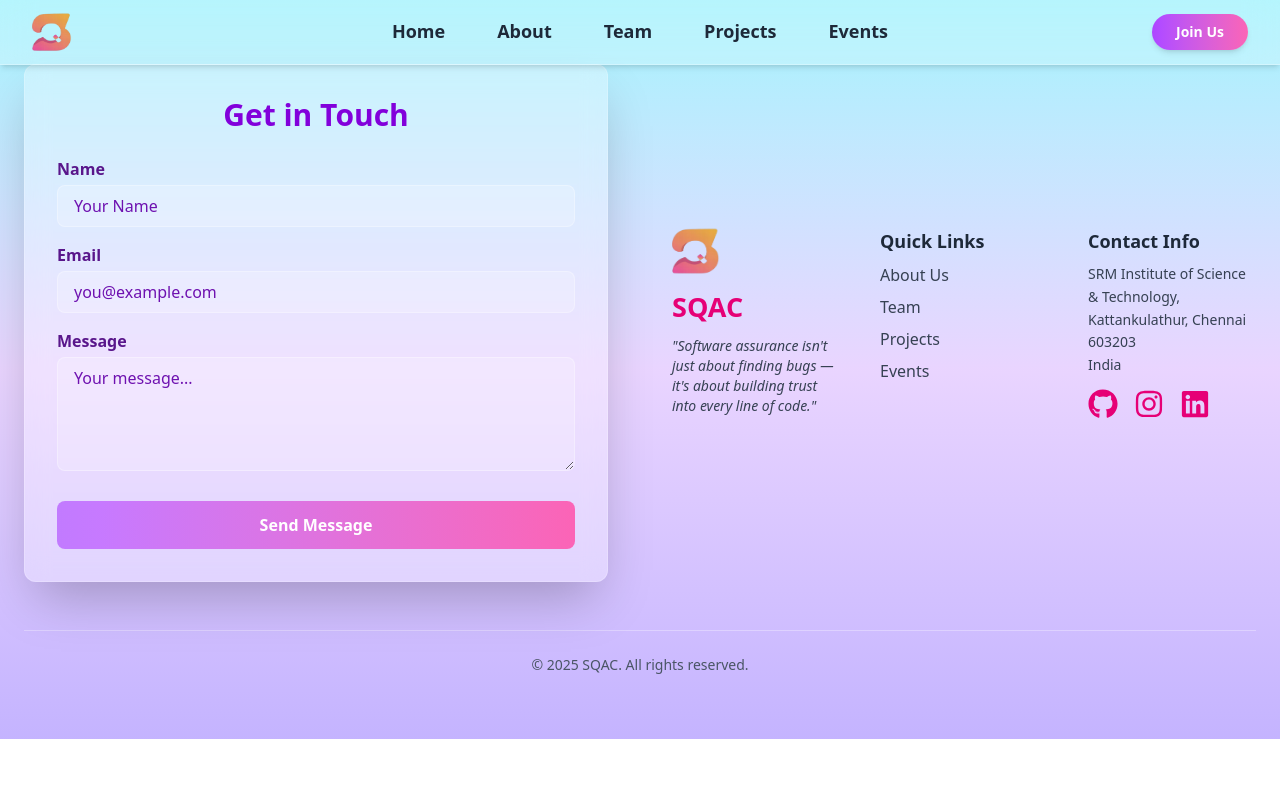
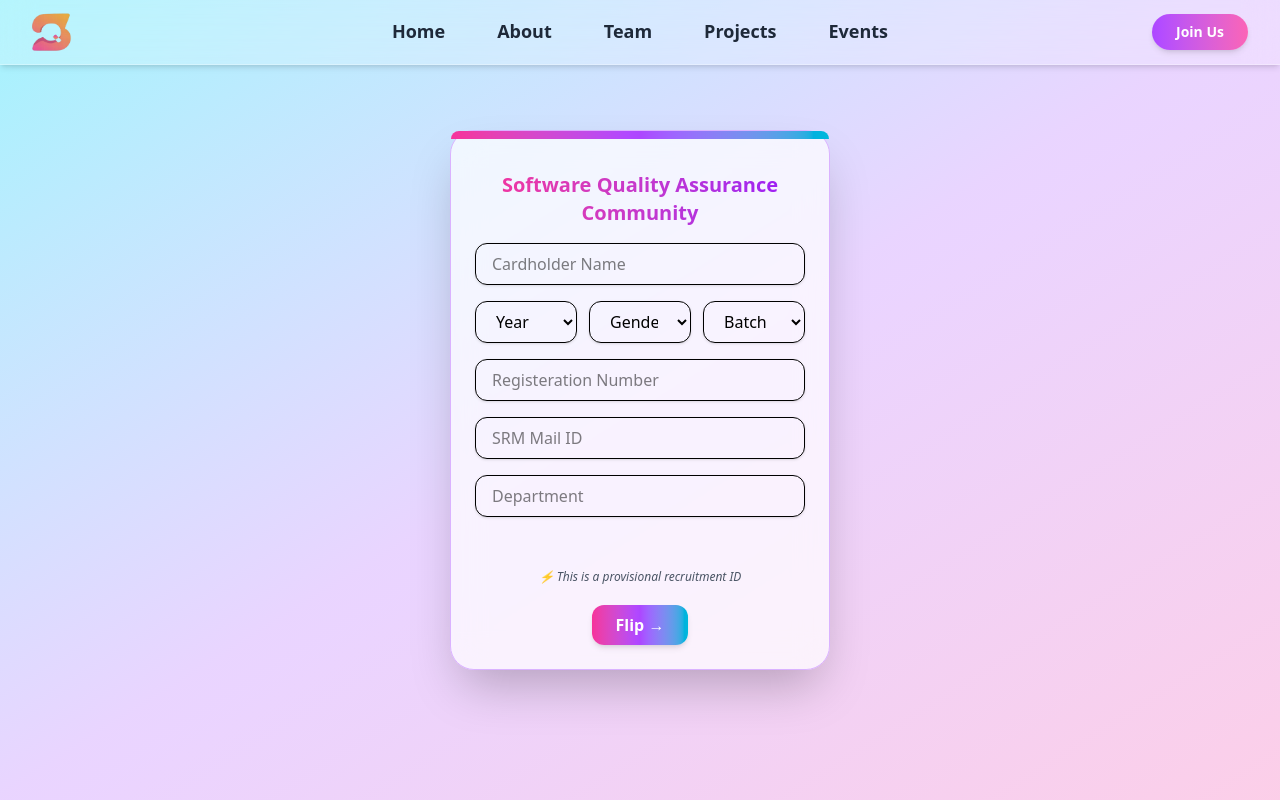
Before and after one commit to SQAC-Tech/sqac-website, a React (Vite) app in the folder Frontend/: page /recruitment in a window 1280 px wide. Shown: the top 800 px of the page. Built offline with nearby package versions, Linux system fonts and the light colour scheme; a web font is replaced by a local one.

Commit message:
Feat: Made the basic form for recruitment with backend integerated

```diff
--- a/Frontend/package.json
+++ b/Frontend/package.json
@@ -27,6 +27,7 @@
     "motion": "^12.23.0",
     "mui": "^0.0.1",
     "react": "^19.1.0",
+    "react-card-flip": "^1.2.3",
     "react-dom": "^19.1.0",
     "react-icons": "^5.5.0",
     "react-router-dom": "^7.6.3",
--- /dev/null
+++ b/Frontend/src/components/JoinUs/IDCardForm.jsx
@@ -0,0 +1,261 @@
+import { useState } from "react";
+import ReactCardFlip from "react-card-flip";
+
+const IDCardForm = () => {
+  const [isFlipped, setIsFlipped] = useState(false);
+  const [formData, setFormData] = useState({
+    cardholderName: "",
+    year: "",
+    gender: "",
+    batch: "",
+    raNumber: "",
+    srmMailId: "",
+    department: "",
+    coreDomain: "",
+    subDomain: "",
+    mobileNumber: "",
+    githubId: "",
+    linkedinId: "",
+  });
+
+  const handleFlip = () => {
+    setIsFlipped(!isFlipped);
+  };
+
+  const handleChange = (e) => {
+    setFormData({
+      ...formData,
+      [e.target.name]: e.target.value,
+    });
+  };
+  const subdomainOptions = {
+    Technical: ["Web Development", "AI/ML", "App Development"],
+    Corporate: ["Sponsorship", "Events", "Media"],
+  };
+
+  const handleSubmit = async () => {
+    try {
+      const res = await fetch(
+        "https://recruitement-demo.onrender.com/apply",
+        {
+          method: "POST",
+          headers: {
+            "Content-Type": "application/json",
+          },
+          body: JSON.stringify(formData),
+        }
+      );
+
+      if (res.ok) {
+        alert("Form Submitted Successfully!");
+        setFormData({
+          cardholderName: "",
+          year: "",
+          gender: "",
+          batch: "",
+          raNumber: "",
+          srmMailId: "",
+          department: "",
+          coreDomain: "",
+          subDomain: "",
+          mobileNumber: "",
+          githubId: "",
+          linkedinId: "",
+        });
+        setIsFlipped(false);
+      } else {
+        alert("Failed to Submit Form. Try again!");
+      }
+    } catch (error) {
+      console.error(error);
+      alert("Internal Server error. Please try again later.");
+    }
+  };
+
+  return (
+    <div className="flex justify-center items-center min-h-screen bg-gradient-to-br from-cyan-200 via-purple-200 to-pink-200">
+      <ReactCardFlip isFlipped={isFlipped} flipDirection="horizontal">
+        {/* Front Side */}
+        <div className="relative w-[380px] h-[540px] rounded-3xl shadow-2xl p-6 flex flex-col items-center border border-purple-300 bg-white/70 backdrop-blur-lg">
+          <div className="absolute top-0 left-0 w-full h-2 rounded-t-3xl bg-gradient-to-r from-pink-500 via-purple-500 to-cyan-500"></div>
+          <h2 className="text-xl font-extrabold text-transparent bg-clip-text bg-gradient-to-r from-pink-500 to-purple-600 mt-4 mb-4 text-center">
+            Software Quality Assurance Community
+          </h2>
+
+          <input
+            type="text"
+            name="cardholderName"
+            value={formData.cardholderName}
+            onChange={handleChange}
+            placeholder="Cardholder Name"
+            className="w-full mb-4 px-4 py-2 border rounded-xl shadow-sm focus:outline-none focus:ring-2 focus:ring-purple-400"
+          />
+
+          <div className="flex w-full mb-4 gap-3">
+            <select
+              name="year"
+              value={formData.year}
+              onChange={handleChange}
+              className="w-1/2 px-4 py-2 border rounded-xl shadow-sm focus:outline-none focus:ring-2 focus:ring-purple-400"
+            >
+              <option value="">Year</option>
+              <option value="1">1st</option>
+              <option value="2">2nd</option>
+            </select>
+
+            <select
+              name="gender"
+              value={formData.gender}
+              onChange={handleChange}
+              className="w-1/2 px-4 py-2 border rounded-xl shadow-sm focus:outline-none focus:ring-2 focus:ring-purple-400"
+            >
+              <option value="">Gender</option>
+              <option value="Male">Male</option>
+              <option value="Female">Female</option>
+            </select>
+
+            <select
+              name="batch"
+              value={formData.batch}
+              onChange={handleChange}
+              className="w-1/2 px-4 py-2 border rounded-xl shadow-sm focus:outline-none focus:ring-2 focus:ring-purple-400"
+            >
+               <option value="">Batch</option>
+              <option value="1">Batch 1</option>
+              <option value="2">Batch 2</option>
+            </select>
+          </div>
+
+          <input
+            type="text"
+            name="raNumber"
+            value={formData.raNumber}
+            onChange={handleChange}
+            placeholder="Registeration Number"
+            className="w-full mb-4 px-4 py-2 border rounded-xl shadow-sm focus:outline-none focus:ring-2 focus:ring-purple-400"
+          />
+
+          <input
+            type="email"
+            name="srmMailId"
+            value={formData.srmMailId}
+            onChange={handleChange}
+            placeholder="SRM Mail ID"
+            className="w-full mb-4 px-4 py-2 border rounded-xl shadow-sm focus:outline-none focus:ring-2 focus:ring-purple-400"
+          />
+
+          <input
+            type="text"
+            name="department"
+            value={formData.department}
+            onChange={handleChange}
+            placeholder="Department"
+            className="w-full mb-6 px-4 py-2 border rounded-xl shadow-sm focus:outline-none focus:ring-2 focus:ring-purple-400"
+          />
+
+          <p className="text-xs text-gray-600 italic text-center mt-auto">
+            ⚡ This is a provisional recruitment ID
+          </p>
+
+          <button
+            onClick={handleFlip}
+            className="mt-5 px-6 py-2 rounded-xl bg-gradient-to-r from-pink-500 via-purple-500 to-cyan-500 text-white font-semibold shadow-md hover:shadow-lg hover:scale-105 transition-transform"
+          >
+            Flip →
+          </button>
+        </div>
+
+        {/* Back Side */}
+        <div className="relative w-[380px] h-[540px] rounded-3xl shadow-2xl p-6 flex flex-col items-center border border-purple-300 bg-white/70 backdrop-blur-lg">
+          <div className="absolute top-0 left-0 w-full h-2 rounded-t-3xl bg-gradient-to-r from-cyan-500 via-purple-500 to-pink-500"></div>
+
+          <h2 className="text-xl font-extrabold text-transparent bg-clip-text bg-gradient-to-r from-cyan-500 to-purple-600 mt-3 mb-4 text-center">
+            Software Quality Assurance Community
+          </h2>
+
+          <select
+            name="coreDomain"
+            value={formData.coreDomain}
+            onChange={handleChange}
+            className="w-full mb-4 px-4 py-2 border rounded-xl shadow-sm focus:outline-none focus:ring-2 focus:ring-purple-400"
+          >
+            <option value="">Select Core Domain</option>
+            <option value="Technical">Technical</option>
+            <option value="Corporate">Corporate</option>
+          </select>
+
+          <select
+            name="subDomain"
+            value={formData.subDomain}
+            onChange={handleChange}
+            disabled={!formData.coreDomain}
+            className="w-full mb-4 px-4 py-2 border rounded-xl shadow-sm focus:outline-none focus:ring-2 focus:ring-purple-400 disabled:opacity-50"
+          >
+            <option value="">Select Subdomain</option>
+            {formData.coreDomain &&
+              subdomainOptions[formData.coreDomain].map((sub) => (
+                <option key={sub} value={sub}>
+                  {sub}
+                </option>
+              ))}
+          </select>
+
+          <input
+            type="text"
+            name="mobileNumber"
+            value={formData.mobileNumber}
+            onChange={handleChange}
+            placeholder="Mobile No"
+            className="w-full mb-4 px-4 py-2 border rounded-xl shadow-sm focus:outline-none focus:ring-2 focus:ring-purple-400"
+          />
+
+          <div className="flex w-full mb-4 gap-3">
+            <input
+              type="text"
+              name="githubId"
+              value={formData.githubId}
+              onChange={handleChange}
+              placeholder="Github ID"
+              className="w-1/2 px-4 py-2 border rounded-xl shadow-sm focus:outline-none focus:ring-2 focus:ring-purple-400"
+            />
+            <input
+              type="text"
+              name="linkedinId"
+              value={formData.linkedinId}
+              onChange={handleChange}
+              placeholder="LinkedIn ID"
+              className="w-1/2 px-4 py-2 border rounded-xl shadow-sm focus:outline-none focus:ring-2 focus:ring-purple-400"
+            />
+          </div>
+
+          {/* Submit Button */}
+          <button
+
+            className="w-full px-5 py-3 mb-4 rounded-xl bg-gradient-to-r from-cyan-500 via-purple-500 to-pink-500 text-white font-bold shadow-md hover:shadow-lg hover:scale-105 transition-transform"
+          >
+            Generate Recruitment ID
+          </button>
+
+          <p className="text-xs text-gray-600 italic text-center mt-auto">
+            This is a provisional recruitment ID
+          </p>
+
+          <button
+            onClick={handleFlip}
+            className="mt-10 px-5 mr-30 py-2 rounded-xl bg-gradient-to-r from-purple-500 via-pink-500 to-cyan-500 text-white font-semibold shadow-md hover:shadow-lg hover:scale-105 transition-transform"
+          >
+            ← Flip Back
+          </button>
+          <button
+          onClick={handleSubmit}
+            className="ml-30 -mt-10 px-6 py-2 rounded-xl bg-gradient-to-r from-purple-500 via-pink-500 to-cyan-500 text-white font-semibold shadow-md hover:shadow-lg hover:scale-105 transition-transform"
+          >
+            Submit
+          </button>
+        </div>
+      </ReactCardFlip>
+    </div>
+  );
+};
+
+export default IDCardForm;
--- a/Frontend/src/components/JoinUs/JoinUs.jsx
+++ b/Frontend/src/components/JoinUs/JoinUs.jsx
@@ -1,8 +1,11 @@
 import React from 'react'
+import IDCardForm from './IDCardForm'
 
 function JoinUs() {
   return (
-    <div></div>
+    <div>
+      <IDCardForm/>
+    </div>
   )
 }
 
```
Also changed, not shown: 1 other file (tests, documents, lock files or other folders).
